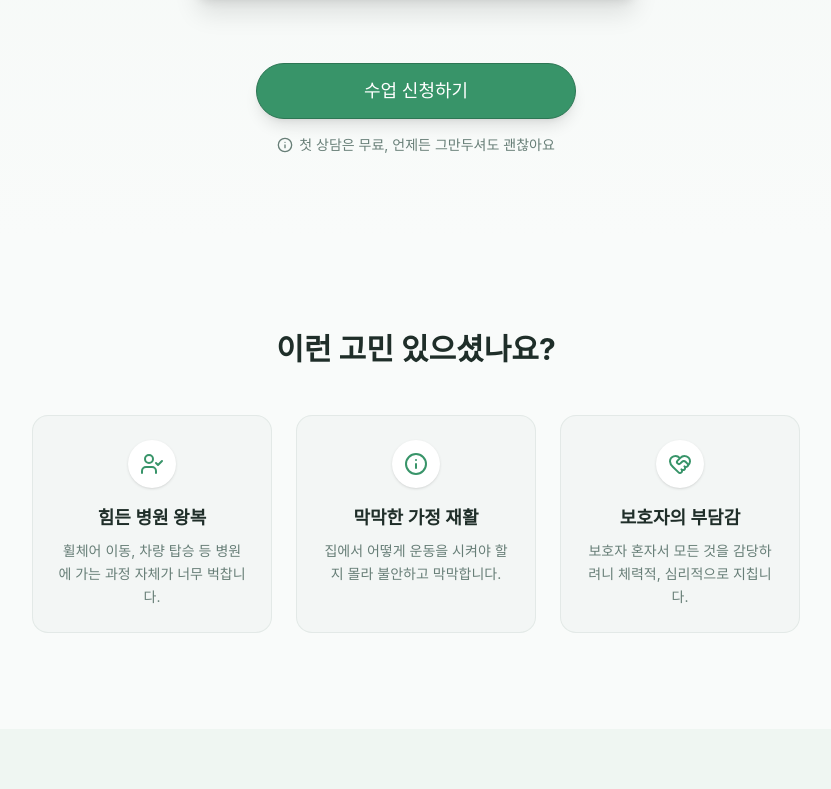
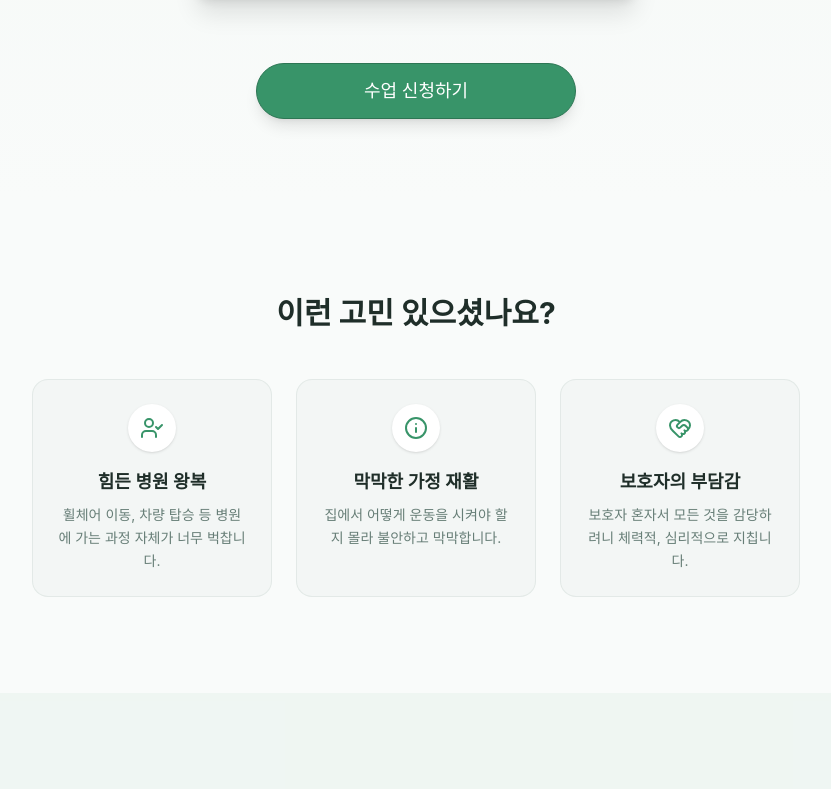
Before and after one commit to songye38/haebom_landing, a React (Vite) app: page / in a window 1280 px wide. Shown: the part 824-1613 px from the top of the page, without its empty margins (224-1055 px from the left). Built offline with nearby package versions, Linux system fonts and the light colour scheme; a web font is replaced by a local one.

Commit message:
REMOVE 첫 상담은 무료 부분 제거

```diff
--- a/src/pages/home.tsx
+++ b/src/pages/home.tsx
@@ -206,10 +206,10 @@ export default function Home() {
                 수업 신청하기
               </a>
             </Button>
-            <p className="mt-4 text-sm text-muted-foreground flex items-center justify-center gap-1.5">
+            {/* <p className="mt-4 text-sm text-muted-foreground flex items-center justify-center gap-1.5">
               <Info className="w-4 h-4" />첫 상담은 무료, 언제든 그만두셔도
               괜찮아요
-            </p>
+            </p> */}
           </div>
         </div>
       </section>
@@ -415,10 +415,10 @@ export default function Home() {
                 수업 신청하기
               </a>
             </Button>
-            <p className="mt-4 text-sm text-muted-foreground flex items-center justify-center gap-1.5">
+            {/* <p className="mt-4 text-sm text-muted-foreground flex items-center justify-center gap-1.5">
               <Info className="w-4 h-4" />첫 상담은 무료, 언제든 그만두셔도
               괜찮아요
-            </p>
+            </p> */}
           </div>
         </div>
       </section>
```
